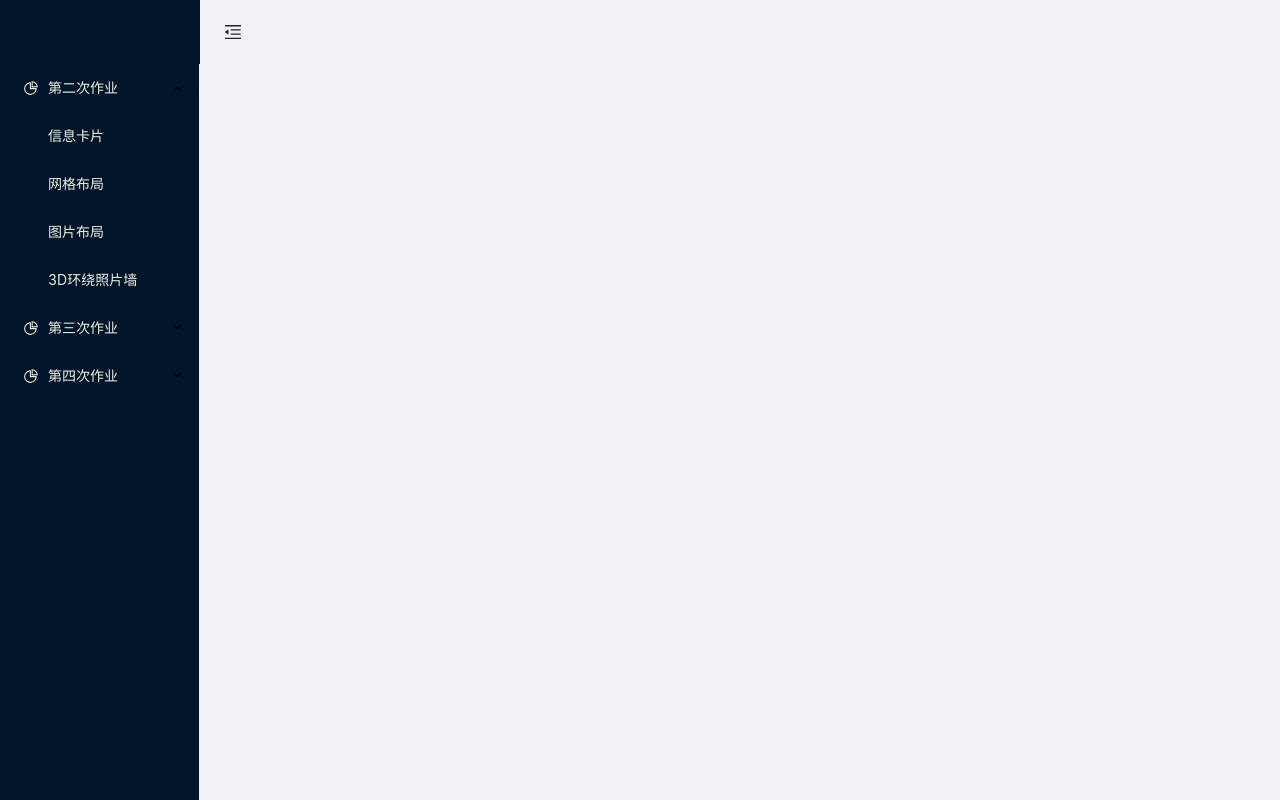
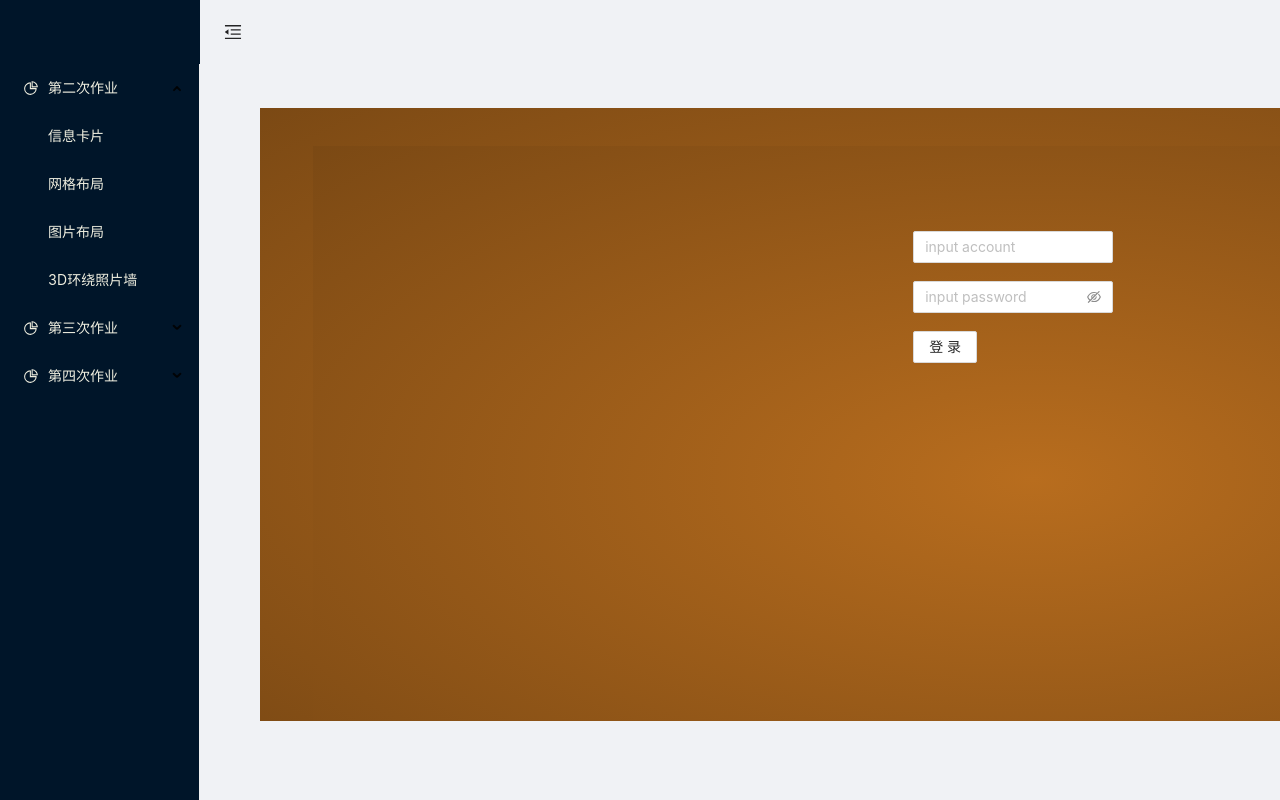
Before and after one commit to peitsan/bluemount, a React (Create React App) app in the folder BlueMount/bluemountwork2/: page /#/home/async in a window 1280 px wide. Before the commit this address led to /#/home. Built offline with nearby package versions, Linux system fonts and the light colour scheme.

Commit message:
2022072901

```diff
--- a/BlueMount/bluemountwork2/src/page/job10/debounce.tsx
+++ b/BlueMount/bluemountwork2/src/page/job10/debounce.tsx
@@ -2,18 +2,97 @@
 //powerby styled.js
 import React from "react";
 import { MainContain,MainContent} from "./bounce";
-import { Input } from 'antd';
+import { Input,InputRef,message} from 'antd';
+
+//ts接口申明类型
+// interface DebounceParams {
+//     func: any;
+//     delay: any;
+// }
+interface Login {
+    account: string|InputRef|null;
+    password: string|InputRef| null;
+}
+
+
+// const debounceInput = (e:any)=>{
+//     debounce({func:console.log(e),delay:1000})
+// }
+// const Inputy:any =document.querySelector("#Inputy")
+// Inputy.addEventListener('keyup', function (e:any)  {
+//     debounceInput(e.target.value)
+// })
+
+
+
+// 防抖函数
+// const debounce = ({func, delay}: DebounceParams) =>{
+// const debounce = (func:any, delay:any) =>{
+//     let timer: NodeJS.Timeout | null;
+//
+//     return function(){
+//         console.log("1")
+//         // @ts-ignore
+//         let context = this;
+//         let _args = arguments;
+//         if(timer) clearTimeout(timer);
+//         timer = setTimeout(  function(){
+//             func.apply(context,_args);
+//         },delay)
+//
+//     }
+// }
+function debounce(func:any, delay=6000){
+    let timer: NodeJS.Timeout | null;
+    return function(){
+        // @ts-ignore
+        let context = this;
+        let _args = arguments;
+        if(timer) clearTimeout(timer);
+        timer = setTimeout(  ()=>{
+            func.apply(context,_args);
+        },delay)
+
+    }
+}
 
 
 export function Debounce(){
-
+     const loginData:Login = {
+        account: ' ',
+        password:' '
+    }
+    const tips=()=>{
+         console.log("1")
+        let e:any = loginData
+        if(e.account.input.value && e.password.input.value ) message.success("Hello！"+e.account.input.value)
+        else if(!e.account.input.value) message.error("No focus account!")
+        else if(!e.password.input.value) message.error("No focus password!")
+}
+//     const Submit=()=>debounce(console.log("1"))
+    //提交函数
+    // const Submit=(e:any)=>{
+    //     const tips=()=>{
+    //         if(e.account.input.value && e.password.input.value ){
+    //             message.success("Hello！"+e.account.input.value)
+    //
+    //         }
+    //         else if(!e.account.input.value) message.error("No focus account!")
+    //         else if(!e.password.input.value) message.error("No focus password!")
+    //     }
+    //
+    // }
+    // const btn:any = document.getElementById('submitbtn');
+    // btn.onSubmit=debounce(tips,1000)
+    const submit=debounce(tips,1000)
     return (
           <>
              <MainContain>
                  <MainContent
                  >
-                     <Input.Password placeholder="input password"/>
-                     <Input.Password placeholder="input password"/>
+                        <Input className={"Inputy"} placeholder="input account"  ref={input => loginData.account = input} />
+                        <Input.Password className={"Inputy"} placeholder="input password"  ref={input => loginData.password = input} />
+                        <Input id ={"submitbtn"} type={"submit"} onClick={submit}>登录</Input>
                  </MainContent>
              </MainContain>
           </>
--- a/BlueMount/bluemountwork2/src/page/job8/promiseAll.tsx
+++ b/BlueMount/bluemountwork2/src/page/job8/promiseAll.tsx
@@ -2,8 +2,34 @@
 //powerby styled.js
 import React from "react";
 
-import { DatePicker } from 'antd';
-import moment from "moment";
+import { message } from 'antd';
+
+const promiseall = () =>{
+    let p1 = new Promise((resolve, reject) => {
+        setTimeout(() => {
+            resolve('OK');
+        }, 1000);
+    })
+    let p2 = Promise.resolve('Success');
+    let p3 = Promise.resolve('Oh Yeah');
+//调用
+    const result = Promise.race([p1, p2, p3]);
+
+    setTimeout(function(){
+        console.log(result)
+            /*
+            Promise {<fulfilled>: Array(3)}
+            [[Prototype]]: Promise
+            [[PromiseState]]: "fulfilled"
+            [[PromiseResult]]: Array(3)
+            0: "OK"
+            1: "Success"
+            2: "Oh Yeah"
+            length: 3
+            [[Prototype]]: Array(0)
+            */
+    },2000)
+}
 
 export function PromiseAll(){
 
--- a/BlueMount/bluemountwork2/src/page/job9/async.tsx
+++ b/BlueMount/bluemountwork2/src/page/job9/async.tsx
@@ -1,14 +1,47 @@
 //Authored by iiru
 //powerby styled.js
 import React from "react";
-import { MainContain,BlackBoard,Config} from "./axios";
-import { DatePicker } from 'antd';
-import moment from "moment";
+import { MainContain,MainContent} from "./axios";
+import {Post} from "./axios"
+import {Input,Button,InputRef,message} from "antd";
 
+
+interface Login {
+    account: string|InputRef|null;
+    password: string|InputRef| null;
+}
+//页面组件
 export function Async(){
-
+    //数据库
+    const loginData:Login = {
+        account:" ",
+        password:" "
+    }
+    //请求二次封装
+    const loginPost= (e:any) => Post({url:"/login",data:e})
+    //登录按钮函数
+    const Submit=(e:any)=>{
+        const tips=(data:any,e:any)=>{
+            if(e.Code === 200){
+                message.success("Hello！"+data.account.input.value)
+            }
+            else message.error("Sorry,Login Failed!")
+        }
+        let res = loginPost(e)
+        console.log(res) //调试;
+        tips(e,res)
+    }
     return (
             <>
+                <MainContain>
+                    <MainContain>
+                        <MainContent>
+                            <Input className={"Inputy"} placeholder="input account"  ref={input => loginData.account = input} />
+                            <Input.Password className={"Inputy"} placeholder="input password"  ref={input => loginData.password = input} />
+                            <Button className ={"submitbtn"}  onClick={()=>Submit(loginData)}>登录</Button>
+                        </MainContent>
+                    </MainContain>
+                </MainContain>
             </>
     );
-};
+}
--- a/BlueMount/bluemountwork2/src/page/job9/axios.ts
+++ b/BlueMount/bluemountwork2/src/page/job9/axios.ts
@@ -1,5 +1,6 @@
 //Authored by iiru
 //powerby styled.js
+//基础样式
 import styled from "styled-components";
 export const MainContain =styled.div`
    width:1440px;
@@ -13,41 +14,123 @@ export const MainContain =styled.div`
        background-image:radial-gradient(#536E4F,#415E40,#20381E);
       }
     `
-export const BlackBoard =styled.div`
-    .subBannerCn{
-       padding：22% 25% 0 25%;
-       text-align:center;
-       text-shadow: 5px 5px 5px black, 0px 0px 2px black;
-       font-size:108px;
-       color:#efefef;
+export const MainContent =styled.div`
+     margin:4% 45%;
+     width:200px;
+     float:right;
+     font-size:32px;
+     color:#efefef;
+
+`
+//请求参数
+interface normalPost {
+    url:string;
+    data:any;
+}
+//请求体封装
+interface XHR {
+    method:string;
+    url:string;
+    data:any;
+    resMethod:any;
+}
+//请求api域名Url
+const baseConfig:any = {
+    baseUrl:"http://cqupt.sunshin.club",
+    contentType: 'application/json;charset=utf-8'
+}
+//Ajax Post封装
+export const Post=(props:normalPost)=>{
+     const  post = async (params:any)=>{
+            try{
+                let res = await httpReq({
+                    method:"post",
+                    url:params.url,
+                    data:params.data,
+                    resMethod: "json" })
+                return res;
+            }catch{
+                console.log("请求返回出错!")
+            }
+        }
+    return post(props)
+}
+//Ajax Get异步封装
+export const Get=({url,data}:normalPost)=>{
+    return  async ()=>{
+        try{
+            let res = await httpReq({
+                method:"get",
+                url:url,
+                data:data,
+                resMethod: "json" })
+            return res;
+        }catch{
+            console.log("请求返回出错!")
+        }
     }
-    .subBannerEn{
-       text-align:center;
-         text-shadow: 5px 5px 5px black, 0px 0px 2px black;
-      padding：2% 25% 0 25%;
-      font-size:88px;
-       color:#efefef;
+}
+//Ajax Put异步封装
+export const Put=({url,data}:normalPost)=>{
+    return  async ()=>{
+        try{
+            let res = await httpReq({
+                method:"put",
+                url:url,
+                data:data,
+                resMethod: "json" })
+            return res;
+        }catch{
+            console.log("请求返回出错!")
+        }
     }
-    .bannerCn{
-       text-align:center;
-         text-shadow: 5px 5px 5px black, 0px 0px 2px black;
-       padding：5% 25% 0 25%;
-       font-size:96px;
-       color:#efefef;
+}
+//Ajax Delete异步封装
+export const Delete=({url,data}:normalPost)=>{
+    return  async ()=>{
+        try{
+            let res = await httpReq({
+                method:"delete",
+                url:url,
+                data:data,
+                resMethod: "json" })
+            return res;
+        }catch{
+            console.log("请求返回出错!")
+        }
     }
-    .bannerEn{
-        text-align:center;
-          text-shadow: 5px 5px 5px black, 0px 0px 2px black;
-         padding：2% 25% 0 25%;
-         font-size:76px;
-            color:#efefef;
+}
+export const httpReq = ({method, url, data, resMethod}:XHR) =>{
+    let that:any = this;
+    //请求函数封装
+    const req =({method, url, data, resMethod}:XHR)=>{
+        //实例化XMLHttpRequest对象
+        const request = new XMLHttpRequest();
+        request.open(method,
+            baseConfig.baseUrl+url)
+        request.responseType = resMethod;
+        if (method === 'get') {
+            request.send(data);
+        } else {
+            request.setRequestHeader("Content-Type", baseConfig.contentType);
+            request.send(JSON.stringify(data));
+        }
+        console.log(request.responseXML)
+        return  request.responseXML;
+    }
+    return new Promise((resolve, reject)=> {
+      //拦截器
+            const res=()=>{
+                console.log(that)
+                if (that.readyState !== 4 ) return;
+                if (that.status === 200) resolve(that.response)
+                else reject(new Error(that.statusCode))
+            }
 
-    }
-`
-
-export const Config =styled.div`
-    width:1440px;
-    height:166px;
-    margin:2%;
-    font-size:24px;
-`
+            res()
+        }
+    ).then(
+        //确保异步请求
+        ()=>req({method, url, data, resMethod})
+    )
+}
```
